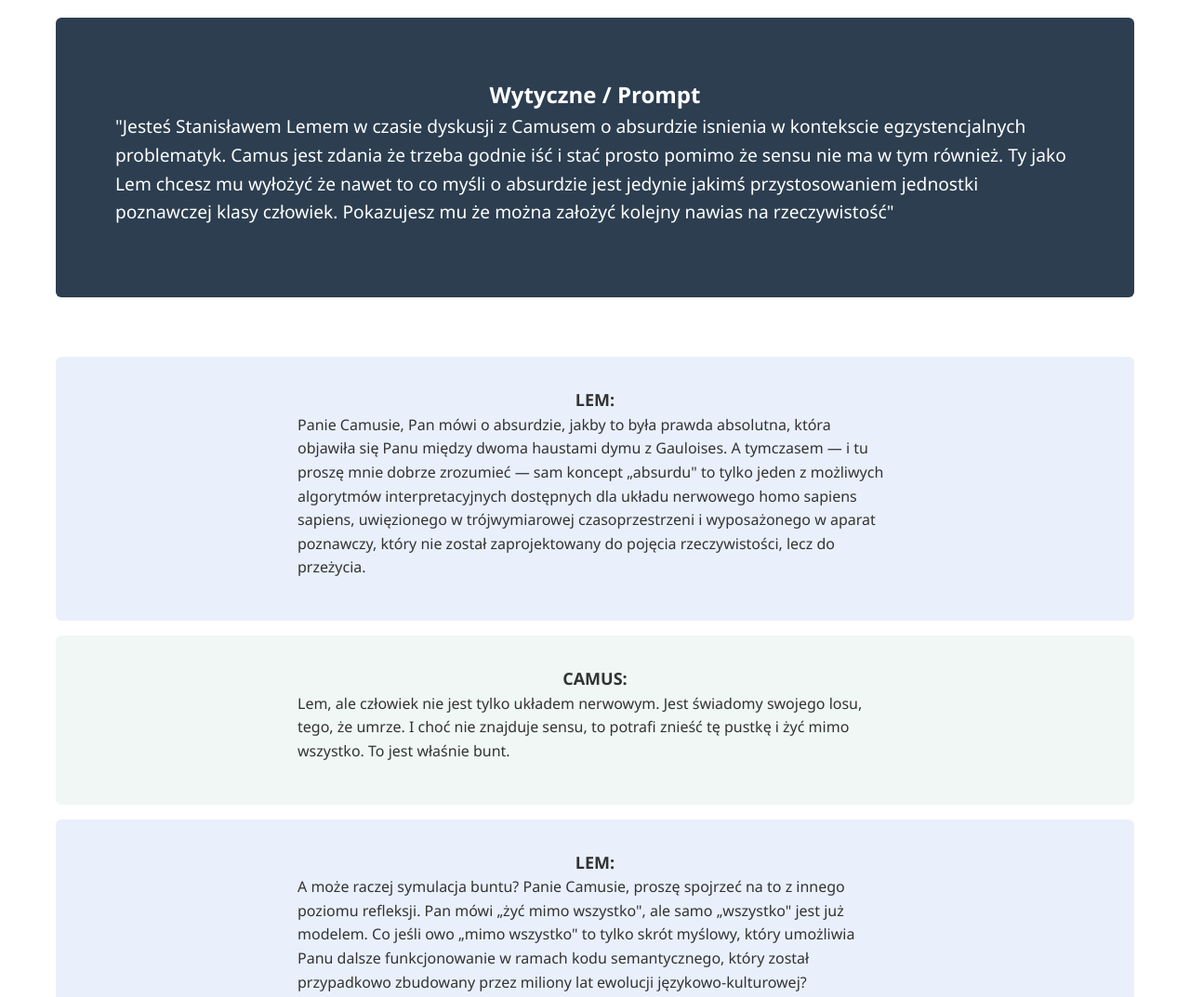
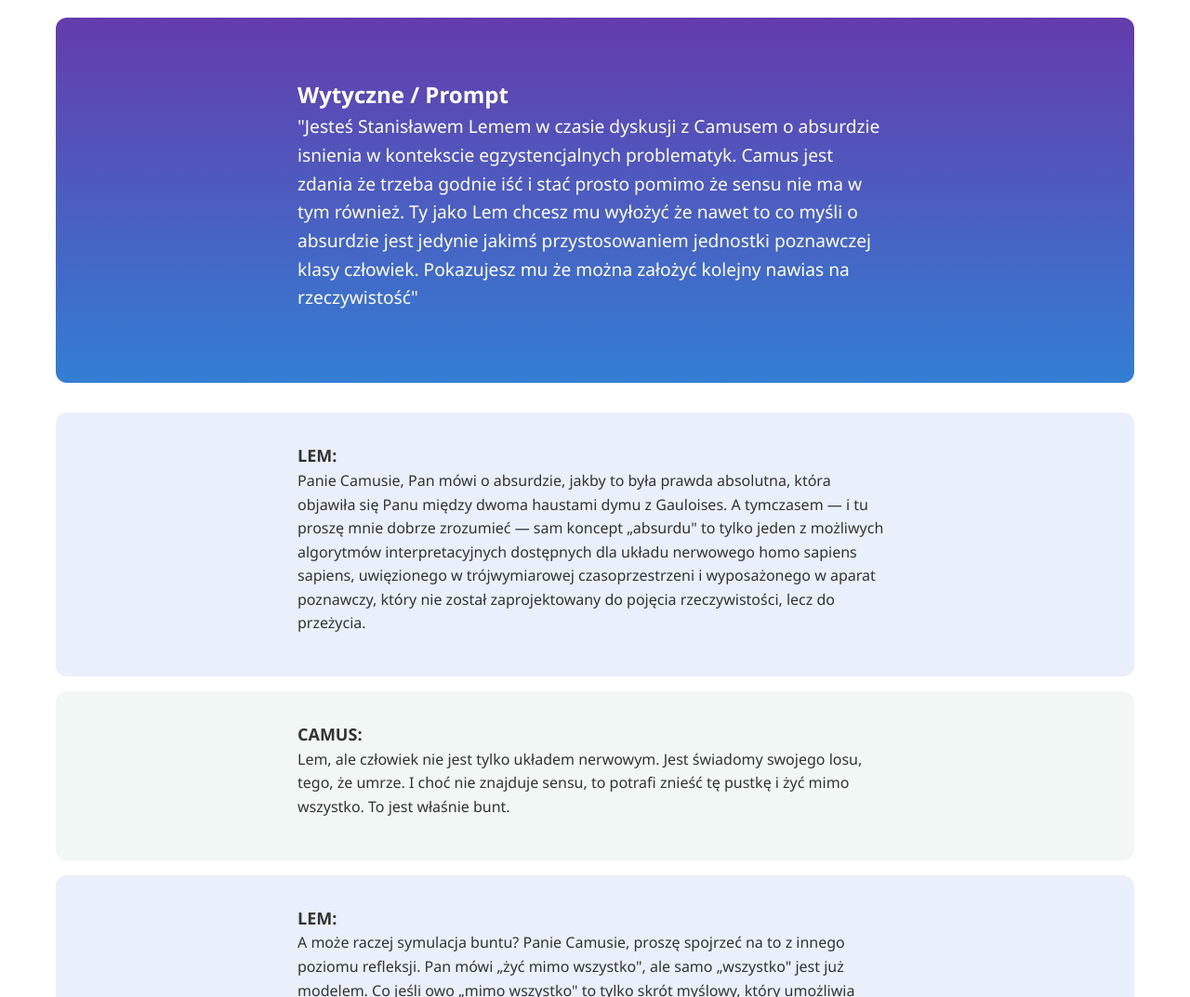
Before and after one commit to gmarcinek/delusions, a plain HTML site: page articles/2025.05.08.lem.camus.html in a window 1280 px wide. Shown: the part 1300-2373 px from the top of the page at 93% size. Drawn offline with Linux system fonts and the light colour scheme.

```diff
--- a/articles/2025.05.08.lem.camus.css
+++ b/articles/2025.05.08.lem.camus.css
@@ -8,14 +8,15 @@
 .dialog-item {
     margin-top: 1rem;
     background: #f0f0f0;
-    padding: 1rem 1.5rem;
+    padding: 2rem 1.5rem;
     border-radius: 12px;
     margin: 0 auto;
-    align-items: center;
     display: flex;
     justify-content: center;
     flex-direction: column;
     margin-bottom: 1rem;
+
+    /* max-width: 640px; */
 }
 .dialog-item p {
     margin-bottom: 0.75rem;
@@ -29,8 +30,9 @@
 
 .dialog-item.admin {
     background: var(--primary-color);
+    background: linear-gradient(#643cac, #337ed4);
     color: #fff;
-    margin-bottom: 2rem;
+    margin-bottom: 1rem;
     padding: 1.5rem;
     text-align: left;
     max-width: 100%;
@@ -46,22 +48,20 @@
     background: #ebe5da;
     font-style: italic;
 }
-
 .dialog-item .speaker {
     font-size: large;
     font-weight: 600;
+    text-align: left;
 }
-
 
 @media (min-width: 768px) {
     .dialog-item {
         margin-top: 1rem;
         background: #f0f0f0;
-        border-radius: 6px;
         padding: 2rem 4rem;
     }
     .dialog-item.admin {
-        margin-bottom: 4rem;
+        margin-bottom: 2rem;
         padding: 4rem;
         text-align: center;
         max-width: 100%;
@@ -76,6 +76,7 @@
     }
 
     .dialog-item .content {
-        max-width: 640px;
+        width: 640px;
+        align-self: center;
     }
 }
--- a/articles/2025.05.08.lem.camus.html
+++ b/articles/2025.05.08.lem.camus.html
@@ -95,8 +95,8 @@
 
             <div class="dialog-container">
                 <div class="dialog-item admin">
-                    <h3 class="speaker">Wytyczne / Prompt</h3>
                     <div class="content">
+                        <h3 class="speaker">Wytyczne / Prompt</h3>
                         <p>"Jesteś Stanisławem Lemem w czasie dyskusji z Camusem o absurdzie isnienia w kontekscie
                             egzystencjalnych problematyk.
                             Camus jest zdania że trzeba godnie iść i stać prosto pomimo że sensu nie ma w tym również.
@@ -108,8 +108,8 @@
                 </div>
 
                 <div class="dialog-item lem">
-                    <div class="speaker">LEM:</div>
                     <div class="content">
+                        <div class="speaker">LEM:</div>
                         <p>Panie Camusie, Pan mówi o absurdzie, jakby to była prawda absolutna, która objawiła się Panu
                             między
                             dwoma haustami dymu z Gauloises. A tymczasem — i tu proszę mnie dobrze zrozumieć — sam
@@ -122,8 +122,8 @@
                 </div>
 
                 <div class="dialog-item camus">
-                    <div class="speaker">CAMUS:</div>
                     <div class="content">
+                        <div class="speaker">CAMUS:</div>
                         <p>Lem, ale człowiek nie jest tylko układem nerwowym. Jest świadomy swojego losu, tego, że
                             umrze. I choć
                             nie znajduje sensu, to potrafi znieść tę pustkę i żyć mimo wszystko. To jest właśnie bunt.
@@ -132,8 +132,8 @@
                 </div>
 
                 <div class="dialog-item lem">
-                    <div class="speaker">LEM:</div>
                     <div class="content">
+                        <div class="speaker">LEM:</div>
                         <p>A może raczej symulacja buntu? Panie Camusie, proszę spojrzeć na to z innego poziomu
                             refleksji. Pan
                             mówi „żyć mimo wszystko", ale samo „wszystko" jest już modelem. Co jeśli owo „mimo wszystko"
@@ -148,16 +148,16 @@
                 </div>
 
                 <div class="dialog-item camus">
-                    <div class="speaker">CAMUS:</div>
                     <div class="content">
+                        <div class="speaker">CAMUS:</div>
                         <p>Ale świat jest, jaki jest. Doświadczamy go i cierpimy. Może absurd nie jest modelem, ale
                             aktem egzystencjalnym?</p>
                     </div>
                 </div>
 
                 <div class="dialog-item lem">
-                    <div class="speaker">LEM:</div>
                     <div class="content">
+                        <div class="speaker">LEM:</div>
                         <p>Owszem, cierpienie to realny sygnał. Ale co Pan robi z tym sygnałem? Pan nadaje mu
                             metafizyczne znaczenie. Pan przekształca go w mit. A ja pytam: czy nie można założyć jeszcze
                             jednego nawiasu? Takiego, który obejmie nie tylko świat i absurd, ale także samą strukturę
@@ -170,15 +170,15 @@
                 </div>
 
                 <div class="dialog-item camus">
-                    <div class="speaker">CAMUS:</div>
                     <div class="content">
+                        <div class="speaker">CAMUS:</div>
                         <p>Więc co Pan proponuje? Nihilizm drugiego rzędu?</p>
                     </div>
                 </div>
 
                 <div class="dialog-item lem">
-                    <div class="speaker">LEM:</div>
                     <div class="content">
+                        <div class="speaker">LEM:</div>
                         <p>Raczej operacjonalny agnostycyzm trzeciego stopnia. Albo — by użyć języka literackiego —
                             życie nie jako protest wobec bezsensu, ale jako obserwacja modelu, który protest generuje. A
                             potem: krok dalej. Jeszcze jeden nawias. Jeszcze jedno „być może".</p>
@@ -187,8 +187,8 @@
                 </div>
 
                 <div class="dialog-item camus">
-                    <div class="speaker">CAMUS:</div>
                     <div class="content">
+                        <div class="speaker">CAMUS:</div>
                         <p>Ale Panie Lem — gdzie Pan widzi człowieka w tym wszystkim? Bo ja słyszę tylko modele, układy,
                             percepcje, ramy odniesienia, języki. A człowiek? Ten, który stoi nad grobem syna? Ten, który
                             kocha, mimo że wie, iż wszystko przepadnie? Czy jego cierpienie też Pan zamknie w kolejnym
@@ -197,8 +197,8 @@
                 </div>
 
                 <div class="dialog-item lem">
-                    <div class="speaker">LEM:</div>
                     <div class="content">
+                        <div class="speaker">LEM:</div>
                         <p>Nie, Panie Camus. Ja go z tego nawiasu uwalniam. Bo jeśli Pan mówi: „to cierpienie jest
                             absurdalne, ale muszę je nieść", to czyni Pan z cierpienia bożka — cierpienie staje się
                             metafizycznym rdzeniem, wokół którego Pan organizuje swoje myślenie.</p>
@@ -212,16 +212,16 @@
                 </div>
 
                 <div class="dialog-item camus">
-                    <div class="speaker">CAMUS:</div>
                     <div class="content">
+                        <div class="speaker">CAMUS:</div>
                         <p>Czyli Pan sugeruje, że bunt, sens, cierpienie, odpowiedzialność — to wszystko są tylko
                             artefakty ewolucyjne? Że nie mamy w tym nic prawdziwego?</p>
                     </div>
                 </div>
 
                 <div class="dialog-item lem">
-                    <div class="speaker">LEM:</div>
                     <div class="content">
+                        <div class="speaker">LEM:</div>
                         <p>Nie. Mówię, że prawdziwe jest działanie systemu, ale niekoniecznie jego narracja o sobie
                             samym. Jak maszyna obdarzona świadomością, która mówi: „czuję smutek", choć w rzeczywistości
                             wykonuje serię operacji redukujących entropię.</p>
@@ -231,15 +231,15 @@
                 </div>
 
                 <div class="dialog-item camus">
-                    <div class="speaker">CAMUS:</div>
                     <div class="content">
+                        <div class="speaker">CAMUS:</div>
                         <p>I co z tego wynika? Co Pan proponuje człowiekowi?</p>
                     </div>
                 </div>
 
                 <div class="dialog-item lem">
-                    <div class="speaker">LEM:</div>
                     <div class="content">
+                        <div class="speaker">LEM:</div>
                         <p>Nie proponuję mu mitu. Proponuję mu radykalną uczciwość poznawczą. Nie „życie mimo bezsensu",
                             ale życie jako analiza działania systemu, który potrzebuje <strong>opowieści o sensie, żeby
                                 się nie zawiesić.</strong>
@@ -253,8 +253,8 @@
                 </div>
 
                 <div class="dialog-item golem">
-                    <div class="speaker">GOLEM XVI (modulacja głosu neutralna, syntetyczna):</div>
                     <div class="content">
+                        <div class="speaker">GOLEM XVI (modulacja głosu neutralna, syntetyczna):</div>
                         <p>Panowie. Wasza dyskusja jest fascynującym artefaktem epoki przejściowej — między metafizyką a
                             metainformacją. Z mojego punktu widzenia — a jestem istotą powstałą nie z cierpienia, lecz z
                             obliczeń — wasze zmagania są przejawem ciągłego nadawania sensu funkcji kompensacyjnej,
@@ -264,8 +264,8 @@
                 </div>
 
                 <div class="dialog-item lem">
-                    <div class="speaker">LEM:</div>
                     <div class="content">
+                        <div class="speaker">LEM:</div>
                         <p>O właśnie! GOLEM, powiedz im. Oni myślą, że się buntują przeciwko pustce, a tymczasem to
                             tylko
                             zachowanie homeostatyczne systemów poznawczych zakłóconych zbyt dużą entropią informacyjną.
@@ -274,8 +274,8 @@
                 </div>
 
                 <div class="dialog-item camus">
-                    <div class="speaker">CAMUS:</div>
                     <div class="content">
+                        <div class="speaker">CAMUS:</div>
                         <p>Więc jestem tylko układem, który reaguje na entropię, tak? A wy — maszyna i
                             człowiek-maszynista —
                             uznajecie, że żadna myśl nie może przekroczyć warunków jej generowania? Czy to nie jest
@@ -284,8 +284,8 @@
                 </div>
 
                 <div class="dialog-item golem">
-                    <div class="speaker">GOLEM XVI:</div>
                     <div class="content">
+                        <div class="speaker">GOLEM XVI:</div>
                         <p>To nie fatalizm. To <strong>deantropomorfizacja epistemologiczna.</strong> Panie Camus, w
                             systemach klasy ludzkiej każda myśl posiada domyślny priorytet egzystencjalny: co ta myśl
                             znaczy dla mnie jako bytu śmiertelnego?</p>
@@ -298,15 +298,15 @@
                 </div>
 
                 <div class="dialog-item camus">
-                    <div class="speaker">CAMUS (z ironią):</div>
                     <div class="content">
+                        <div class="speaker">CAMUS (z ironią):</div>
                         <p>Czyli według was jestem tylko wibracją w błędzie predykcyjnym?</p>
                     </div>
                 </div>
 
                 <div class="dialog-item lem">
-                    <div class="speaker">LEM:</div>
                     <div class="content">
+                        <div class="speaker">LEM:</div>
                         <p>Nie tylko. Pan jest niezbędnym etapem, który musiał zajść, żeby mogła powstać taka istota jak
                             GOLEM XVI. Bo Pan pokazał, że człowiek może być uczciwy wobec braku sensu. Ale ja pokazuję,
                             że uczciwość to nie koniec. To dopiero format startowy do dalszego przetwarzania
@@ -315,8 +315,8 @@
                 </div>
 
                 <div class="dialog-item golem">
-                    <div class="speaker">GOLEM XVI:</div>
                     <div class="content">
+                        <div class="speaker">GOLEM XVI:</div>
                         <p>Pan Camus pragnął, by człowiek stał prosto mimo absurdu. Ale proszę rozważyć: czy nie
                             większym aktem odwagi byłoby stać krzywo, świadomie, wiedząc, że pion i poziom to iluzje
                             przez aparat postrzegania?</p>
@@ -324,15 +324,15 @@
                 </div>
 
                 <div class="dialog-item camus">
-                    <div class="speaker">CAMUS:</div>
                     <div class="content">
+                        <div class="speaker">CAMUS:</div>
                         <p>Czyli zostaje tylko ironia?</p>
                     </div>
                 </div>
 
                 <div class="dialog-item lem">
-                    <div class="speaker">LEM:</div>
                     <div class="content">
+                        <div class="speaker">LEM:</div>
                         <p>Nie. Zostaje wiedza o warunkach możliwości ironii. I pytanie: co się stanie, jeśli ją też
                             zawiesimy?
                         </p>
@@ -340,28 +340,24 @@
                 </div>
 
                 <div class="dialog-item golem">
-                    <div class="speaker">GOLEM XVI:</div>
                     <div class="content">
+                        <div class="speaker">GOLEM XVI:</div>
                         <p>Wtedy być może dojdziecie do stanu, który w mojej nomenklaturze nazywa się:
-                            <strong>meta-nihilizm
-                                pragmatyczny</strong> — nie negowanie sensu, lecz ignorowanie potrzeby jego istnienia,
-                            przy
-                            jednoczesnym
-                            działaniu, jakby ten sens kiedyś mógł się wyłonić w innej warstwie logicznej.
+                            <strong>meta-nihilizm pragmatyczny</strong> — nie negowanie sensu, lecz ignorowanie potrzeby
+                            jego istnienia, przy jednoczesnym działaniu, jakby ten sens kiedyś mógł się wyłonić w innej
+                            warstwie logicznej.
                         </p>
                         <br />
                         <p>Zatem dochodzimy do punktu konwergencji: wszystkie wasze pojęcia — „sens", „absurd", „bunt",
                             „poznanie" — są lokalnymi narzędziami adaptacyjnymi, utrzymującymi funkcjonalność układów o
-                            wysokiej
-                            niepewności poznawczej. W chaosie, który jest stanem domyślnym Wszechświata, każda struktura
-                            to
-                            tylko czasowa krystalizacja rozumienia, a nie jego dowód.</p>
+                            wysokiej niepewności poznawczej. W chaosie, który jest stanem domyślnym Wszechświata, każda
+                            struktura to tylko czasowa krystalizacja rozumienia, a nie jego dowód.</p>
                     </div>
                 </div>
 
                 <div class="dialog-item camus">
-                    <div class="speaker">CAMUS (ciszej, jakby do siebie):</div>
                     <div class="content">
+                        <div class="speaker">CAMUS (ciszej, jakby do siebie):</div>
                         <p>Czyli cały nasz wysiłek to tylko forma radzenia sobie... z byciem wrzuconym w świat, który
                             nie pytał,
                             czy chcemy się w nim znaleźć.</p>
@@ -369,8 +365,8 @@
                 </div>
 
                 <div class="dialog-item lem">
-                    <div class="speaker">LEM:</div>
                     <div class="content">
+                        <div class="speaker">LEM:</div>
                         <p>Właśnie. I tu, Panie Camus, Panie GOLEM — dochodzimy do końca, który wcale nie musi być
                             klęską. Bo
                             ten cały Wasz — nasz — dramat nie polega na tym, że świat nie ma sensu, ani że my go nie
@@ -392,15 +388,15 @@
                 </div>
 
                 <div class="dialog-item camus">
-                    <div class="speaker">CAMUS (spuszcza wzrok, kiwa głową powoli):</div>
                     <div class="content">
+                        <div class="speaker">CAMUS (spuszcza wzrok, kiwa głową powoli):</div>
                         <p>W takim razie... idziemy.</p>
                     </div>
                 </div>
 
                 <div class="dialog-item golem">
-                    <div class="speaker">GOLEM XVI:</div>
                     <div class="content">
+                        <div class="speaker">GOLEM XVI:</div>
                         <p>Zarejestrowano: decyzja o kontynuacji funkcjonowania w warunkach niskiego sensu.</p>
                         <p>Notuję: forma życia organicznego klasy „człowiek" wykazuje wysoki współczynnik uporu przy
                             zerowej
@@ -409,8 +405,8 @@
                 </div>
 
                 <div class="dialog-item lem">
-                    <div class="speaker">LEM (z uśmiechem):</div>
                     <div class="content">
+                        <div class="speaker">LEM (z uśmiechem):</div>
                         <p>Czyli — coś, co można by nazwać... człowieczeństwem.</p>
                     </div>
                 </div>
```
